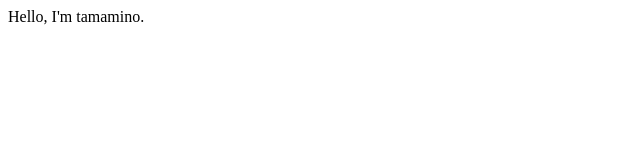
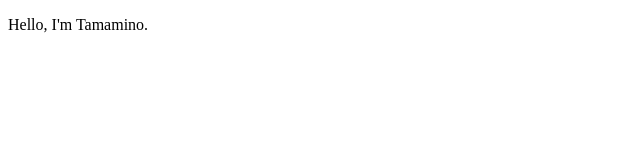
Before and after one commit to tamamino/blog, a plain HTML site: page index.html in a window 1280 px wide. Shown: the whole page, without its empty margins (0-640 px from the left). Drawn offline with Linux system fonts and the light colour scheme.

Commit message:
test commit

```diff
--- a/index.html
+++ b/index.html
@@ -1,13 +1,16 @@
 <!DOCTYPE html>
 <html lang="en">
+
 <head>
     <meta charset="UTF-8">
     <meta name="viewport" content="width=device-width, initial-scale=1.0">
-    <title>Document</title>
+    <title>Tamamino BLOG</title>
 </head>
+
 <body>
+    <p>
+        Hello, I'm Tamamino.
+    </p>
+</body>
 
-    Hello, I'm tamamino.
-
-</body>
 </html>
```
